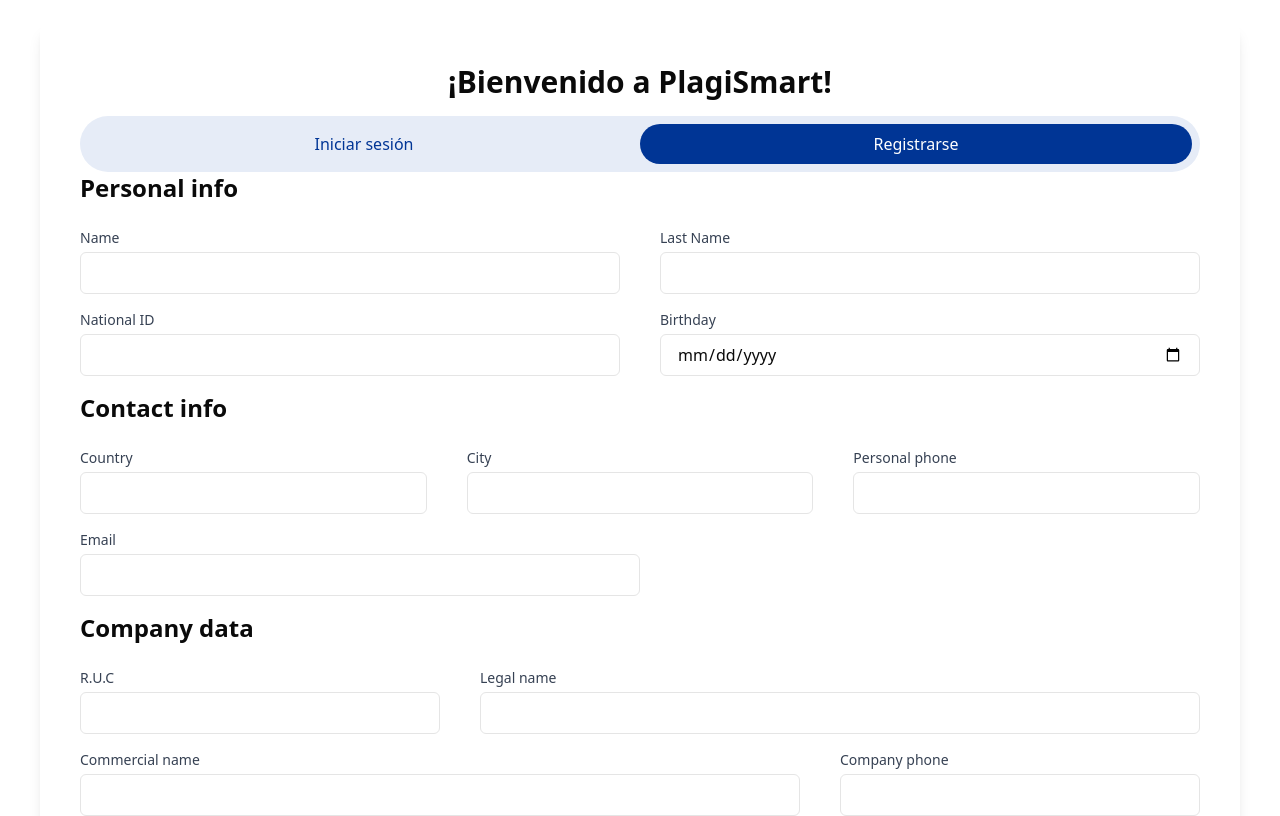
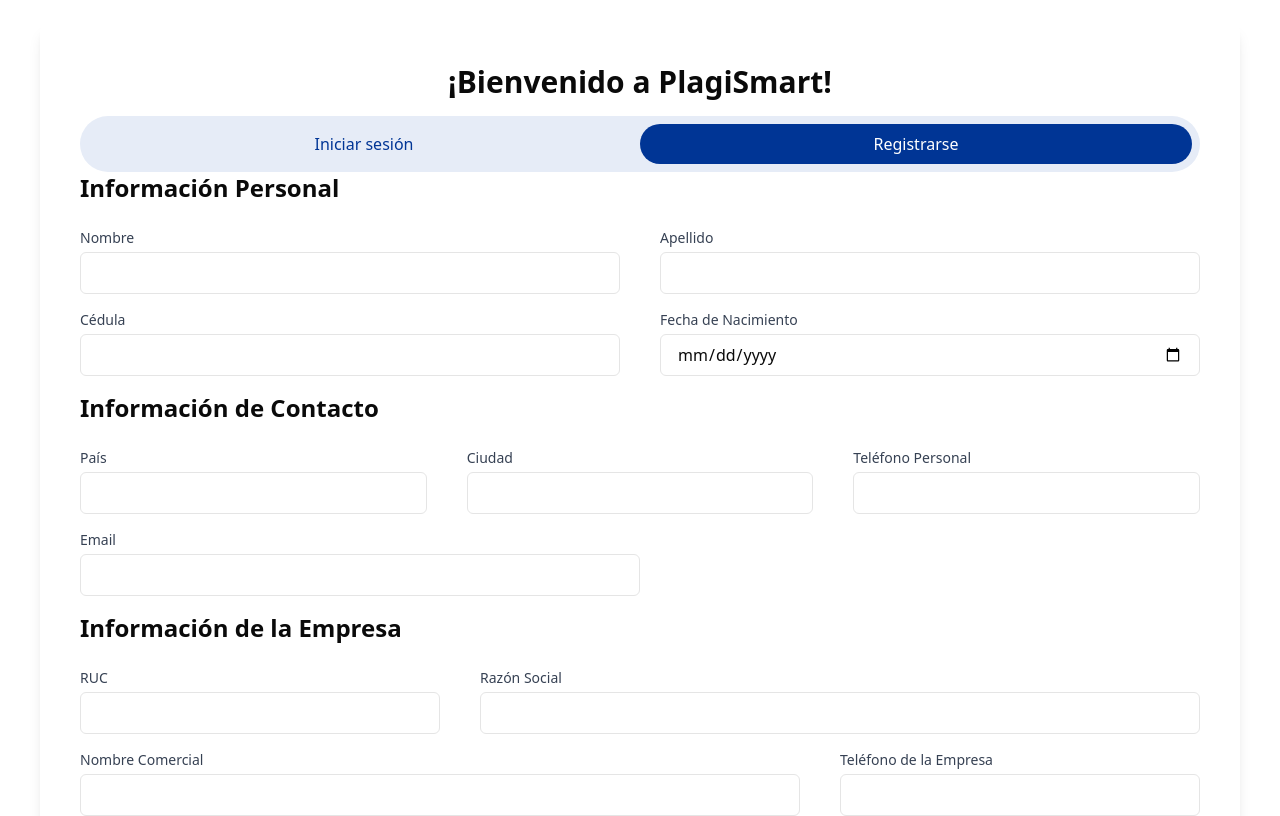
Before and after one commit to DiegoA00/T5_PlagiSmart, a React (Vite) app in the folder Frontend/web/: page /register/complete-profile in a window 1280 px wide. Shown: the top 816 px of the page. Built offline with nearby package versions, Linux system fonts and the light colour scheme; no server answers; the HTML template or start-up script is replaced by a standard one.

Commit message:
Localize profile and registration forms to Spanish
Updated labels and section headers in ClientProfile and CompleteProfileForm components to use Spanish terminology. Adjusted field order and naming for consistency with local conventions, such as 'Cédula', 'Razón Social', and 'Teléfono Personal'.

```diff
--- a/Frontend/web/src/pages/Client/ClientProfile.tsx
+++ b/Frontend/web/src/pages/Client/ClientProfile.tsx
@@ -182,12 +182,8 @@
               <p className="text-gray-800">{profileData.lastName}</p>
             </div>
             <div>
-              <span className="block text-sm font-medium text-gray-600">Email</span>
-              <p className="text-gray-800">{profileData.email}</p>
-            </div>
-            <div>
-              <span className="block text-sm font-medium text-gray-600">Teléfono</span>
-              <p className="text-gray-800">{profileData.phone || 'No especificado'}</p>
+              <span className="block text-sm font-medium text-gray-600">Cédula</span>
+              <p className="text-gray-800">{profileData.nationalId || 'No especificado'}</p>
             </div>
             <div>
               <span className="block text-sm font-medium text-gray-600">Fecha de Nacimiento</span>
@@ -209,8 +205,12 @@
               <p className="text-gray-800">{profileData.city || 'No especificado'}</p>
             </div>
             <div>
-              <span className="block text-sm font-medium text-gray-600">Teléfono</span>
+              <span className="block text-sm font-medium text-gray-600">Teléfono Personal</span>
               <p className="text-gray-800">{profileData.phone || 'No especificado'}</p>
+            </div>
+            <div>
+              <span className="block text-sm font-medium text-gray-600">Email</span>
+              <p className="text-gray-800">{profileData.email}</p>
             </div>
           </div>
         </div>
@@ -225,7 +225,7 @@
                 <p className="text-gray-800">{profileData.commercialName || 'No especificado'}</p>
               </div>
               <div>
-                <span className="block text-sm font-medium text-gray-600">Nombre Legal</span>
+                <span className="block text-sm font-medium text-gray-600">Razón Social</span>
                 <p className="text-gray-800">{profileData.companyName || 'No especificado'}</p>
               </div>
               <div>
--- a/Frontend/web/src/pages/Register/Components/CompleteProfileForm.tsx
+++ b/Frontend/web/src/pages/Register/Components/CompleteProfileForm.tsx
@@ -165,10 +165,10 @@
 
   return (
     <form className="space-y-4" onSubmit={handleSubmit}>
-      <h2 className="text-2xl font-bold mb-6">Personal info</h2>
+      <h2 className="text-2xl font-bold mb-6">Información Personal</h2>
       <div className='mx-auto w-full flex items-center justify-between gap-10'>
         <div className="w-1/2">
-          <span className="block text-sm font-medium text-gray-700">Name</span>
+          <span className="block text-sm font-medium text-gray-700">Nombre</span>
           <input
             type="text"
             name="name"
@@ -180,7 +180,7 @@
         </div>
 
         <div className="w-1/2">
-          <span className="block text-sm font-medium text-gray-700">Last Name</span>
+          <span className="block text-sm font-medium text-gray-700">Apellido</span>
           <input
             type="text"
             name="lastName"
@@ -194,7 +194,7 @@
 
       <div className='mx-auto w-full flex items-center justify-between gap-10'>
         <div className="w-1/2">
-          <span className="block text-sm font-medium text-gray-700">National ID</span>
+          <span className="block text-sm font-medium text-gray-700">Cédula</span>
           <input
             type="text"
             name="nationalId"
@@ -208,7 +208,7 @@
         </div>
 
         <div className="w-1/2">
-          <span className="block text-sm font-medium text-gray-700">Birthday</span>
+          <span className="block text-sm font-medium text-gray-700">Fecha de Nacimiento</span>
           <input
             type="date"
             name="birthday"
@@ -220,11 +220,11 @@
         </div>
       </div>
 
-      <h2 className="text-2xl font-bold mb-6">Contact info</h2>
+      <h2 className="text-2xl font-bold mb-6">Información de Contacto</h2>
 
       <div className='mx-auto w-full flex items-center justify-between gap-10'>
         <div className="w-1/2">
-          <span className="block text-sm font-medium text-gray-700">Country</span>
+          <span className="block text-sm font-medium text-gray-700">País</span>
           <input
             type="text"
             name="country"
@@ -236,7 +236,7 @@
         </div>
 
         <div className="w-1/2">
-          <span className="block text-sm font-medium text-gray-700">City</span>
+          <span className="block text-sm font-medium text-gray-700">Ciudad</span>
           <input
             type="text"
             name="city"
@@ -248,7 +248,7 @@
         </div>
 
         <div className="w-1/2">
-          <span className="block text-sm font-medium text-gray-700">Personal phone</span>
+          <span className="block text-sm font-medium text-gray-700">Teléfono Personal</span>
           <input
             type="tel"
             name="phone"
@@ -274,10 +274,10 @@
         </div>
       </div>
 
-      <h2 className="text-2xl font-bold mb-6">Company data</h2>
+      <h2 className="text-2xl font-bold mb-6">Información de la Empresa</h2>
       <div className='mx-auto w-full flex items-center justify-between gap-10'>
         <div className="w-1/3">
-          <span className="block text-sm font-medium text-gray-700">R.U.C</span>
+          <span className="block text-sm font-medium text-gray-700">RUC</span>
           <input
             type="text"
             name="companyRUC"
@@ -287,7 +287,7 @@
           />
         </div>
         <div className="w-2/3">
-          <span className="block text-sm font-medium text-gray-700">Legal name</span>
+          <span className="block text-sm font-medium text-gray-700">Razón Social</span>
           <input
             type="text"
             name="companyName"
@@ -300,7 +300,7 @@
 
       <div className="mx-auto w-full flex items-center justify-between gap-10">
         <div className="w-2/3">
-          <span className="block text-sm font-medium text-gray-700">Commercial name</span>
+          <span className="block text-sm font-medium text-gray-700">Nombre Comercial</span>
           <input
             type="text"
             name="commercialName"
@@ -310,7 +310,7 @@
           />
         </div>
         <div className="w-1/3">
-          <span className="block text-sm font-medium text-gray-700">Company phone</span>
+          <span className="block text-sm font-medium text-gray-700">Teléfono de la Empresa</span>
           <input
             type="tel"
             name="companyPhone"
@@ -323,7 +323,7 @@
 
       <div className="mx-auto w-full flex items-center justify-between gap-10">
         <div className="w-2/3">
-          <span className="block text-sm font-medium text-gray-700">Company address</span>
+          <span className="block text-sm font-medium text-gray-700">Dirección de la Empresa</span>
           <input
             type="tel"
             name="companyAddress"
```
